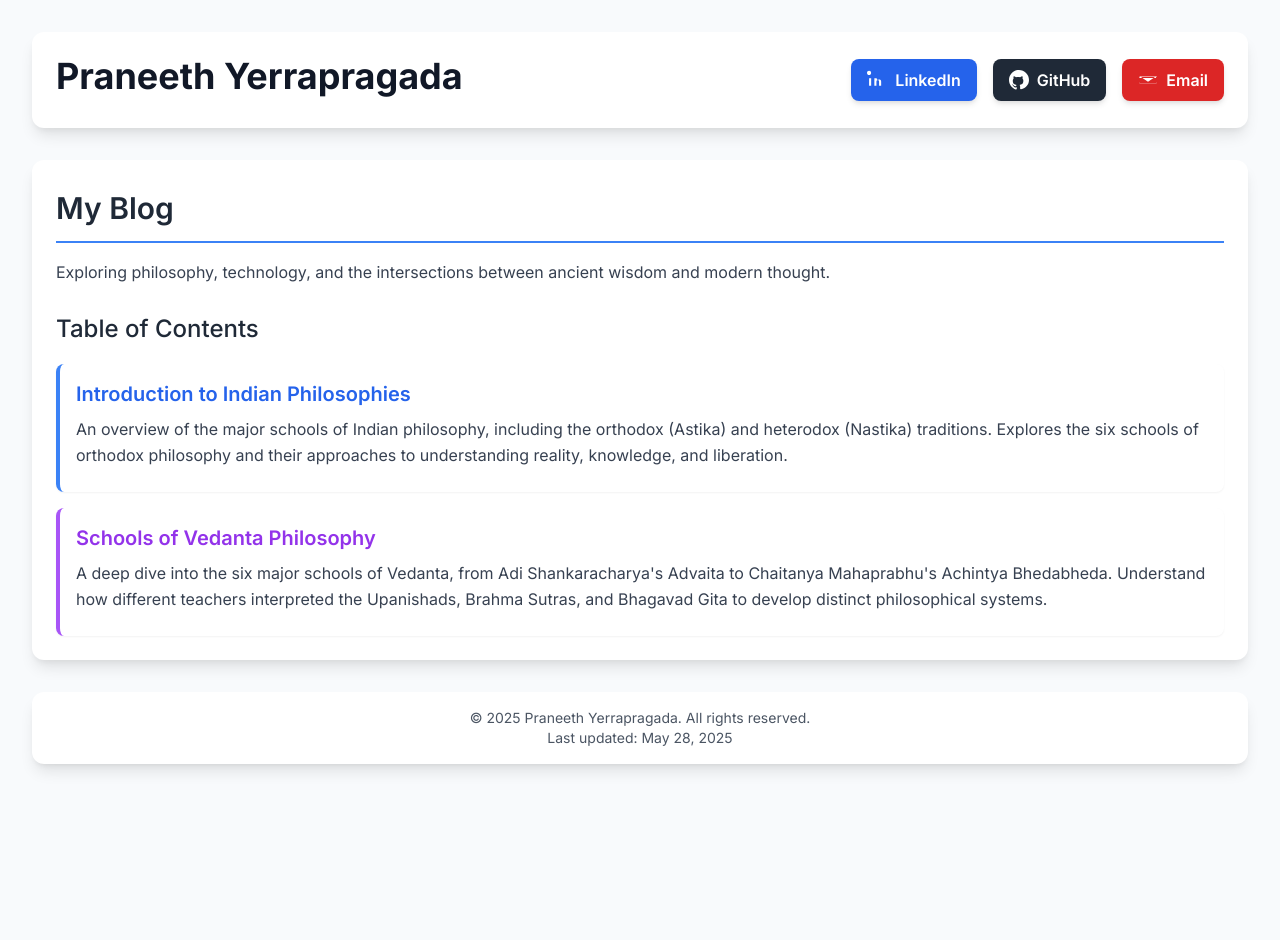
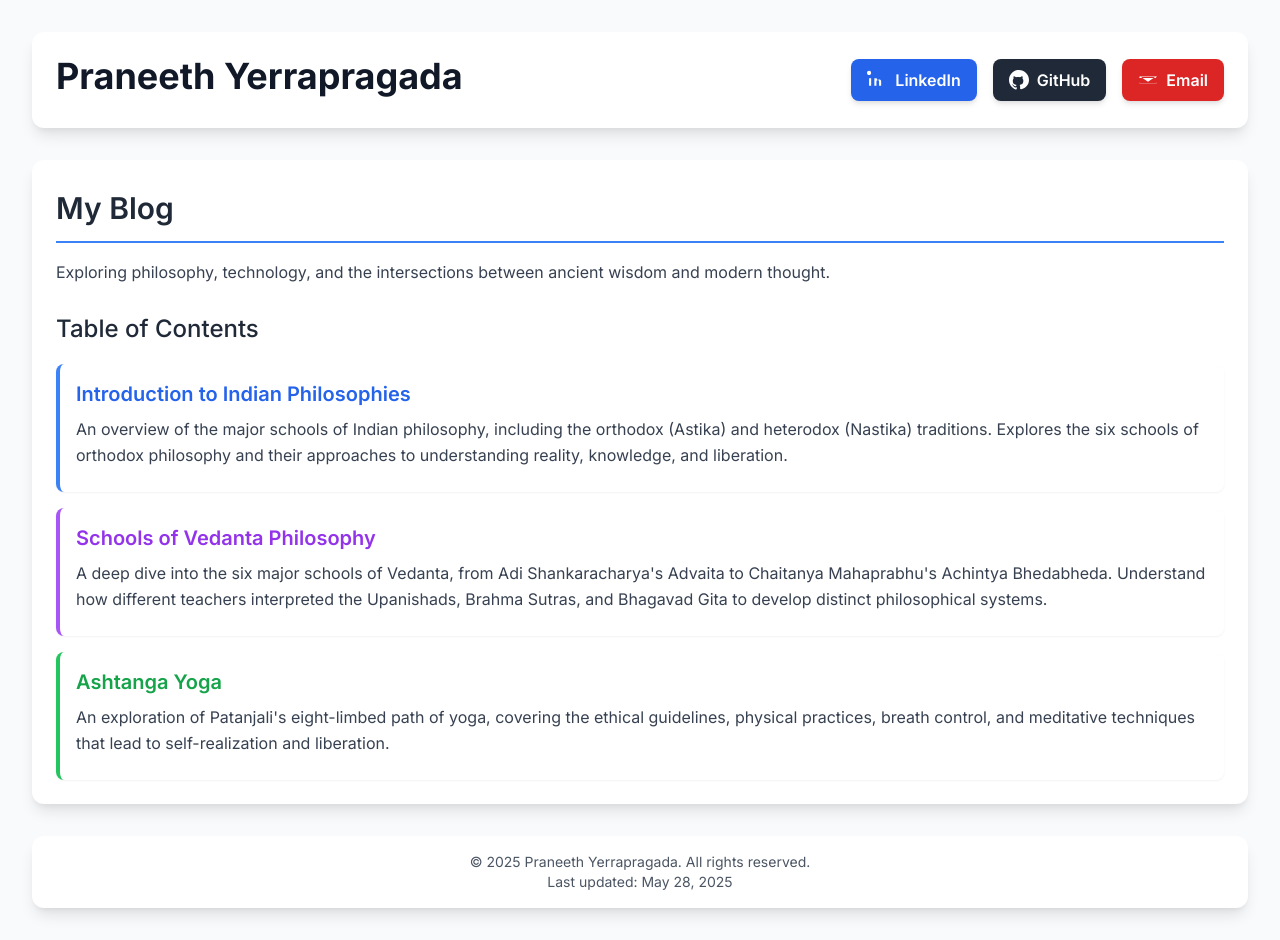
Before and after one commit to praneethys/praneethys.github.io, a Jekyll site: the page built from blog.html, in a window 1280 px wide. Built offline with Jekyll 4.4.1, drawn with Linux system fonts in a browser that asks for light colours; nearby versions of some CDN libraries; before the commit the page ends 900 px from its top, so only the background shows below that.

Commit message:
feat: add link to ashtanga yoga in blog.html

```diff
--- a/blog.html
+++ b/blog.html
@@ -35,6 +35,17 @@ permalink: /blog.html
           </p>
         </a>
       </div>
+
+      <div class="border-l-4 border-green-500 bg-white p-4 rounded-lg shadow-sm hover:shadow-md transition-shadow">
+        <a href="/blog/ashtanga_yoga" class="block">
+          <h4 class="text-xl font-semibold text-green-600 hover:text-green-800 mb-2">
+            Ashtanga Yoga
+          </h4>
+          <p class="entry-description">
+            An exploration of Patanjali's eight-limbed path of yoga, covering the ethical guidelines, physical practices, breath control, and meditative techniques that lead to self-realization and liberation.
+          </p>
+        </a>
+      </div>
     </div>
   </div>
 </section>
```
